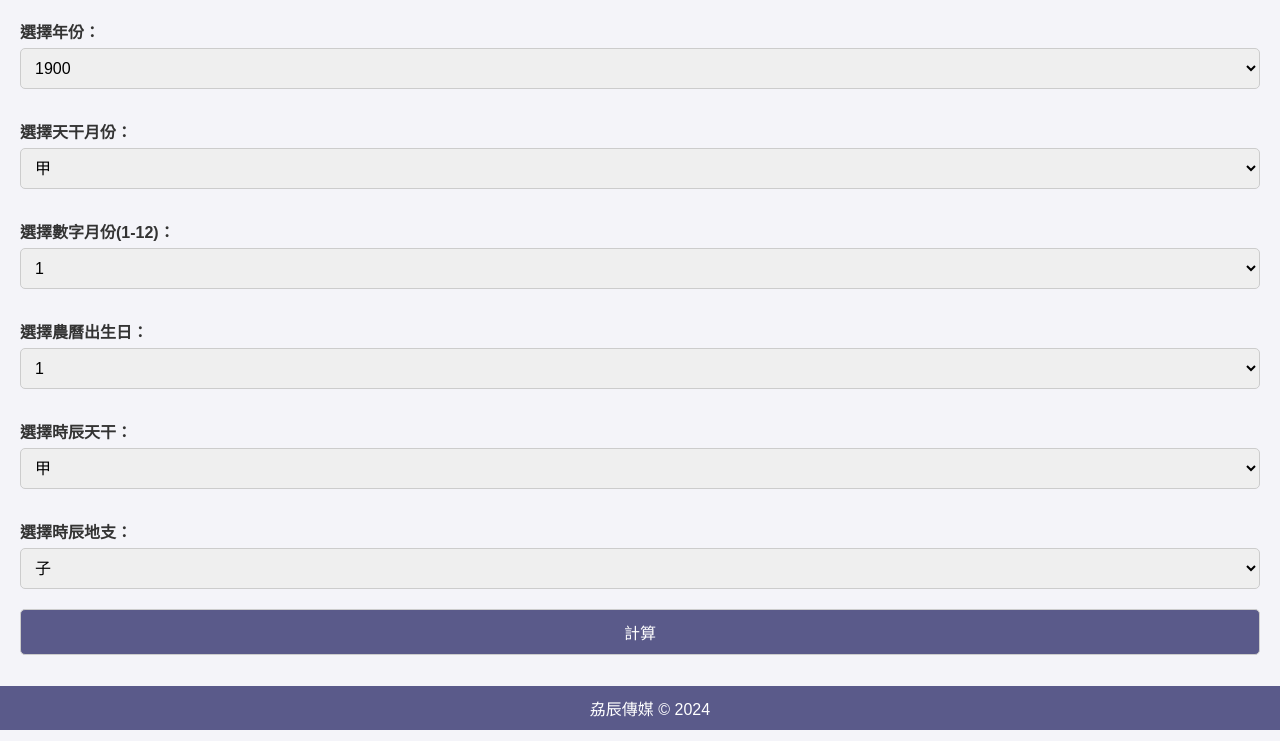
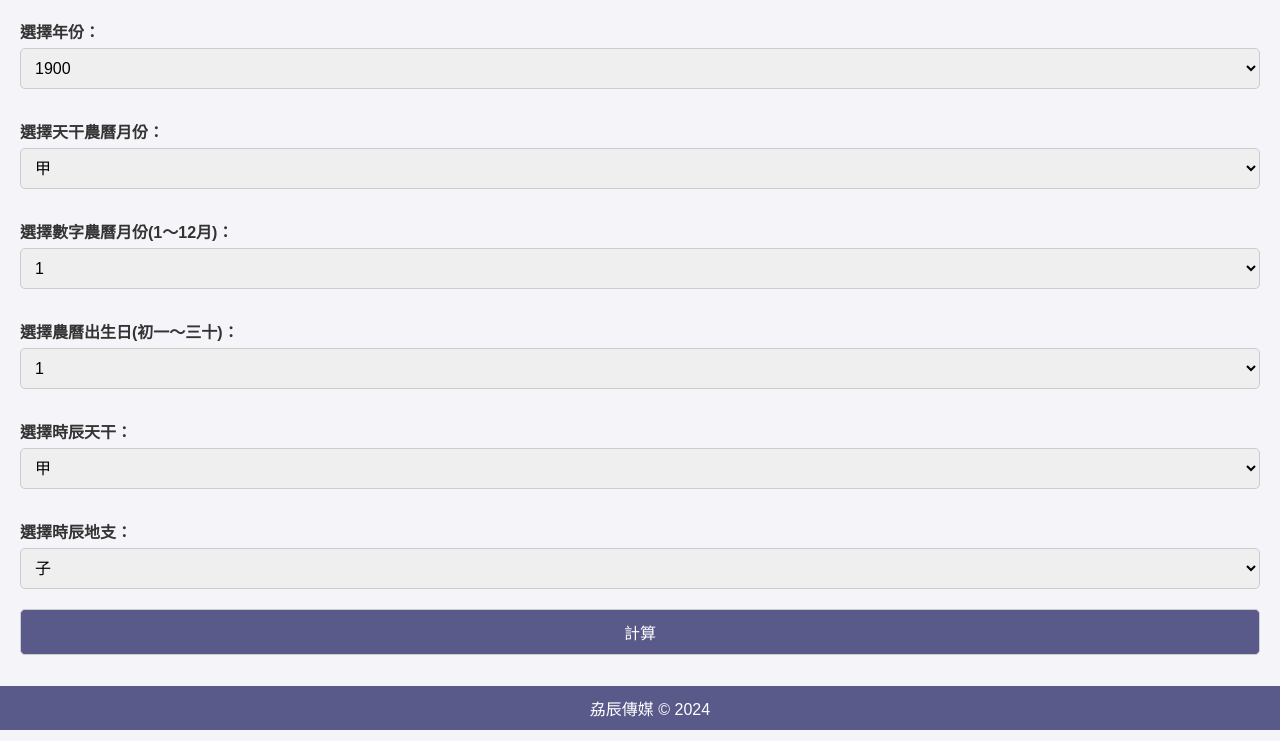
Before and after one commit to xiechen-company/inzai, a plain HTML site: page index.html in a window 1280 px wide. Shown: the part 70-811 px from the top of the page. Drawn offline with Linux system fonts and the light colour scheme.

Commit message:
Update index.html

```diff
--- a/index.html
+++ b/index.html
@@ -64,13 +64,13 @@
     <label for="birthYear">選擇年份：</label>
     <select id="birthYear"></select>
 
-    <label for="tianGan">選擇天干月份：</label>
+    <label for="tianGan">選擇天干農曆月份：</label>
     <select id="tianGan"></select>
 
-    <label for="monthNum">選擇數字月份(1-12)：</label>
+    <label for="monthNum">選擇數字農曆月份(1～12月)：</label>
     <select id="monthNum"></select>
 
-    <label for="birthDay">選擇農曆出生日：</label>
+    <label for="birthDay">選擇農曆出生日(初一～三十)：</label>
     <select id="birthDay"></select>
 
     <label for="timeGan">選擇時辰天干：</label>
```
